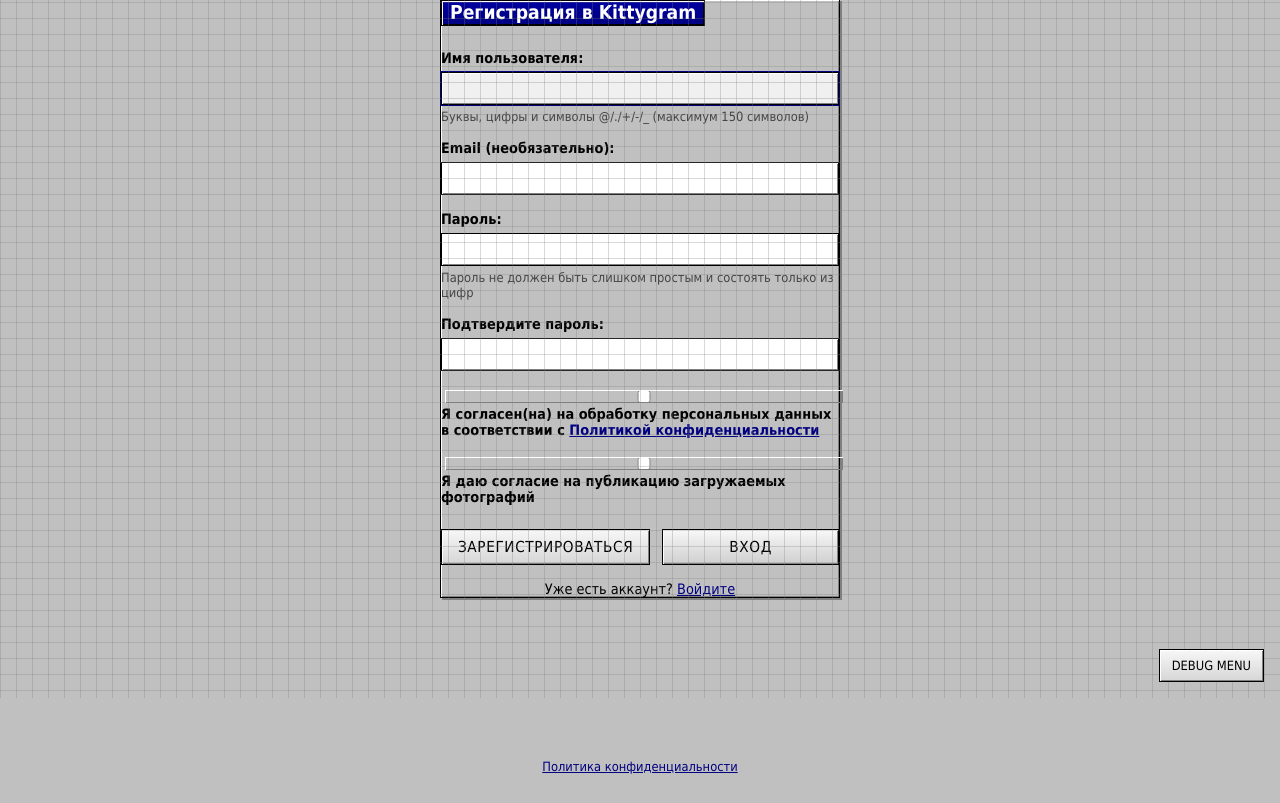
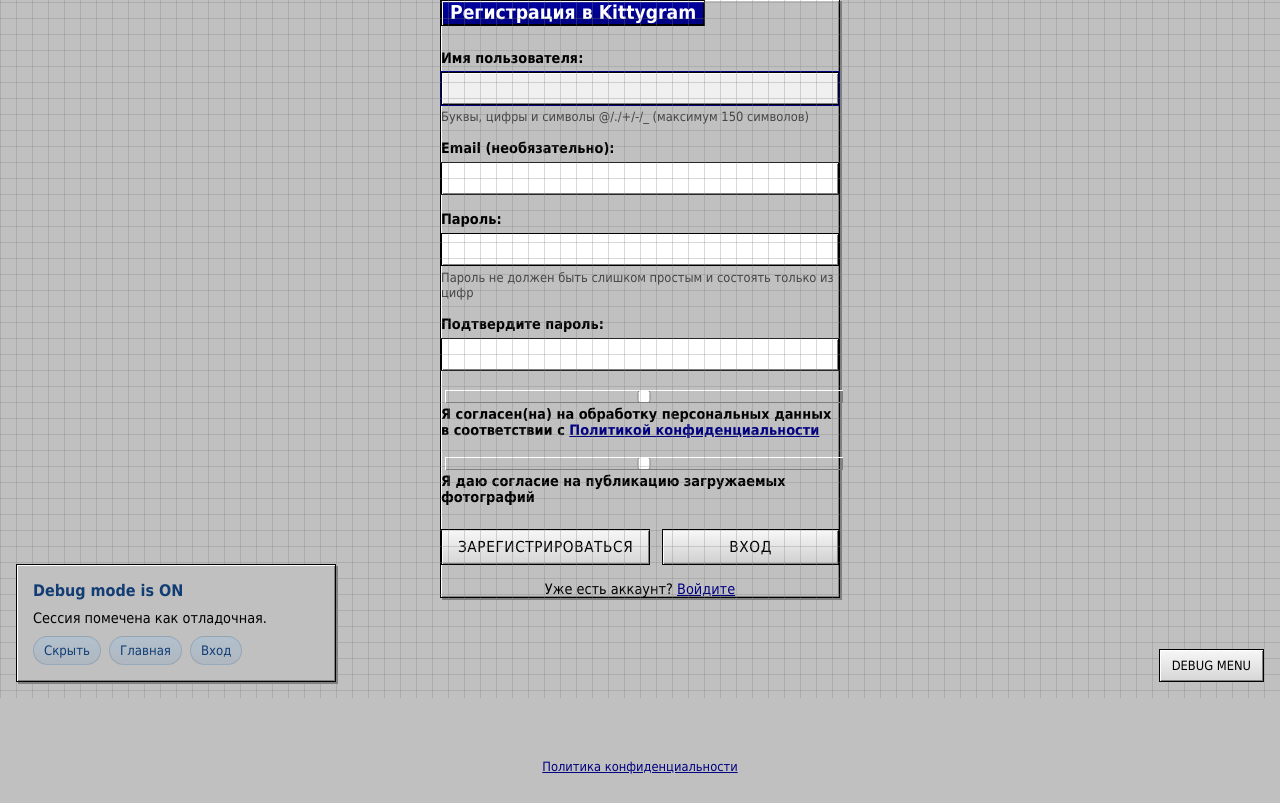
Before and after one commit to R3DH00D1E/kittygram-r3d, a Django app: page /register/?debug=1 in a window 1280 px wide. Shown: the part 102-905 px from the top of the page. Run offline with Django 3.2, Linux system fonts and the light colour scheme.

Commit message:
Debug_mode

```diff
--- a/cats/templates/cats/register.html
+++ b/cats/templates/cats/register.html
@@ -143,6 +143,45 @@
         .debug-toggle:hover {
             background: linear-gradient(180deg, #ffffff, #dcdcdc);
         }
+
+        .debug-panel {
+            position: fixed;
+            left: 16px;
+            bottom: 16px;
+            width: min(320px, calc(100vw - 32px));
+            padding: 16px;
+            z-index: 1001;
+            display: grid;
+            gap: 10px;
+        }
+
+        .debug-panel h4 {
+            margin: 0;
+            color: #123d74;
+        }
+
+        .debug-panel p {
+            margin: 0;
+            font-size: 0.9rem;
+        }
+
+        .debug-panel .debug-links {
+            display: flex;
+            flex-wrap: wrap;
+            gap: 8px;
+        }
+
+        .debug-chip {
+            display: inline-flex;
+            align-items: center;
+            padding: 6px 10px;
+            border-radius: 999px;
+            background: linear-gradient(180deg, rgba(126,199,255,0.22), rgba(79,130,191,0.14));
+            border: 1px solid rgba(31,67,106,0.18);
+            text-decoration: none;
+            color: #123d74;
+            font-size: 0.82rem;
+        }
     </style>
 </head>
 <body>
@@ -200,6 +239,18 @@
 
     <a href="?debug=1" class="debug-toggle">Debug Menu</a>
 
+    {% if debug_mode %}
+        <div class="panel debug-panel">
+            <h4>Debug mode is ON</h4>
+            <p>Сессия помечена как отладочная.</p>
+            <div class="debug-links">
+                <a class="debug-chip" href="?debug=0">Скрыть</a>
+                <a class="debug-chip" href="/">Главная</a>
+                <a class="debug-chip" href="/login/">Вход</a>
+            </div>
+        </div>
+    {% endif %}
+
     <footer style="text-align: center; margin-top: 32px; font-size: 0.8rem; color: #555; padding: 16px;">
         <p><a href="/privacy/" target="_blank" style="text-decoration: underline; color: var(--titlebar);">Политика конфиденциальности</a></p>
     </footer>
--- a/cats/views.py
+++ b/cats/views.py
@@ -17,6 +17,15 @@ from django.conf import settings
 from .serializers import AchievementSerializer, CatSerializer, OwnershipStatusSerializer, UserSerializer
 from django.http import JsonResponse
 from django.views.decorators.csrf import csrf_exempt
+
+
+def _set_debug_mode_from_query(request):
+    debug_mode = request.GET.get('debug')
+    if debug_mode == '1':
+        request.session['debug_mode'] = True
+    elif debug_mode == '0':
+        request.session['debug_mode'] = False
+    return request.session.get('debug_mode', False)
 
 
 class IsOwnerOrAdmin:
@@ -88,13 +97,9 @@ def login_view(request):
             context = {'error': 'Неверное имя пользователя или пароль'}
             return render(request, 'cats/login.html', context)
 
-    debug_mode = request.GET.get('debug')
-    if debug_mode == '1':
-        request.session['debug_mode'] = True
-    elif debug_mode == '0':
-        request.session['debug_mode'] = False
+    debug_mode = _set_debug_mode_from_query(request)
 
-    return render(request, 'cats/login.html')
+    return render(request, 'cats/login.html', {'debug_mode': debug_mode})
 
 
 def register_view(request):
@@ -144,13 +149,9 @@ def register_view(request):
             context = {'error': f'Ошибка при регистрации: {str(e)}'}
             return render(request, 'cats/register.html', context)
 
-    debug_mode = request.GET.get('debug')
-    if debug_mode == '1':
-        request.session['debug_mode'] = True
-    elif debug_mode == '0':
-        request.session['debug_mode'] = False
+    debug_mode = _set_debug_mode_from_query(request)
 
-    return render(request, 'cats/register.html')
+    return render(request, 'cats/register.html', {'debug_mode': debug_mode})
 
 
 def _get_cabinet_context(user, error_message=''):
@@ -456,11 +457,7 @@ def home_page(request):
         cat_count=Count('cat')
     ).order_by('-id')[:8]
 
-    debug_mode = request.GET.get('debug')
-    if debug_mode == '1':
-        request.session['debug_mode'] = True
-    elif debug_mode == '0':
-        request.session['debug_mode'] = False
+    debug_mode = _set_debug_mode_from_query(request)
 
     context = {
         'cat_count': Cat.objects.count(),
@@ -469,7 +466,7 @@ def home_page(request):
         'featured_cats': featured_cats,
         'gallery_cats': gallery_cats,
         'latest_achievements': latest_achievements,
-        'debug_mode': request.session.get('debug_mode', False),
+        'debug_mode': debug_mode,
         'user': request.user,
     }
     return render(request, 'cats/home.html', context)
```
Also changed, not shown: cats/templates/cats/home.html (+51 -0 lines), cats/templates/cats/login.html (+51 -0 lines).
